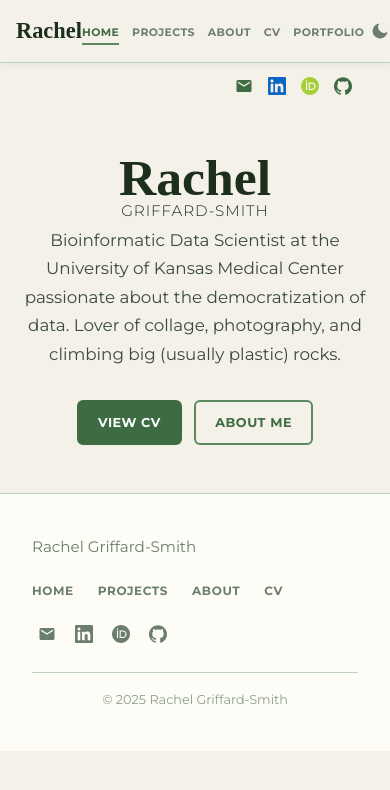
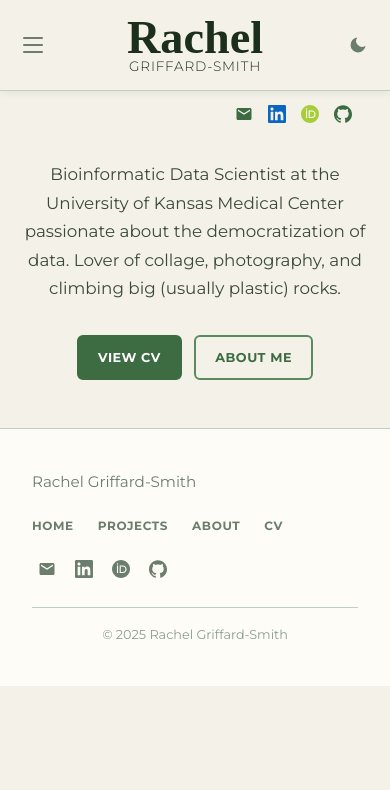
Before and after one commit to rachelgriffard/rachelgriffard.github.io, an Astro site: page / in a window 390 px wide. Built offline with nearby package versions, Linux system fonts and the light colour scheme; Astro itself is replaced by a stand-in of ours; a web font is replaced by a local one.

Commit message:
Update to be more mobile friendly

```diff
--- a/public/css/styles.css
+++ b/public/css/styles.css
@@ -122,33 +122,134 @@ ul {
 .nav-inner {
   max-width: 1000px;
   margin: 0 auto;
-  padding: 0 2rem;
-  display: flex;
+  padding: 1.5rem 2rem;
+  display: grid;
+  grid-template-columns: 1fr auto 1fr;
   align-items: center;
-  justify-content: space-between;
-  height: 62px;
 }
 
 .nav-brand {
+  grid-column: 2;
+  justify-self: center;
   display: flex;
   align-items: center;
   color: var(--green-900);
 }
 
 .nav-brand-name {
+  display: flex;
+  flex-direction: column;
+  align-items: center;
+  font-size: 2.9rem;
+  line-height: 0.85;
+}
+
+.nav-brand-name .signature-first {
   font-family: 'Qwitcher Grypen', cursive;
   font-weight: 700;
-  font-size: 1.7rem;
-  line-height: 1;
+  font-size: 1.7em;
+  line-height: 0.85;
+  color: var(--green-900);
 }
 
-.nav-brand:hover {
+.nav-brand-name .signature-last {
+  font-family: 'Montserrat', sans-serif;
+  font-weight: 300;
+  text-transform: uppercase;
+  letter-spacing: 0.06em;
+  font-size: 0.5em;
+  margin-top: 0.3em;
+  color: var(--green-900);
+}
+
+.nav-brand:hover .signature-first,
+.nav-brand:hover .signature-last {
   color: var(--green-700);
+}
+
+/* ===============================
+   NAV TOGGLE (hamburger)
+   =============================== */
+.nav-menu-wrap {
+  grid-column: 1;
+  justify-self: start;
+  position: relative;
+}
+
+.nav-toggle {
+  display: flex;
+  flex-direction: column;
+  justify-content: center;
+  align-items: center;
+  gap: 5px;
+  width: 34px;
+  height: 34px;
+  background: none;
+  border: none;
+  cursor: pointer;
+  padding: 0.35rem;
+  border-radius: 6px;
+  transition: background var(--ease);
+}
+
+.nav-toggle:hover {
+  background: var(--bg-mist);
+}
+
+.hamburger-line {
+  display: block;
+  width: 20px;
+  height: 2px;
+  background: var(--text-muted);
+  border-radius: 2px;
+  transition: transform var(--ease), opacity var(--ease), background var(--ease);
+}
+
+.nav-toggle:hover .hamburger-line {
+  background: var(--green-700);
+}
+
+.nav-toggle[aria-expanded="true"] .hamburger-line:nth-child(1) {
+  transform: translateY(7px) rotate(45deg);
+}
+
+.nav-toggle[aria-expanded="true"] .hamburger-line:nth-child(2) {
+  opacity: 0;
+}
+
+.nav-toggle[aria-expanded="true"] .hamburger-line:nth-child(3) {
+  transform: translateY(-7px) rotate(-45deg);
+}
+
+/* ===============================
+   NAV DROPDOWN MENU
+   =============================== */
+.nav-menu {
+  position: absolute;
+  top: calc(100% + 0.6rem);
+  left: 0;
+  width: 200px;
+  background: var(--bg-card);
+  border: 1px solid var(--border);
+  border-radius: var(--radius);
+  box-shadow: var(--shadow-lg);
+  opacity: 0;
+  transform: translateY(-6px);
+  visibility: hidden;
+  transition: opacity var(--ease), transform var(--ease), visibility var(--ease);
+  z-index: 95;
+}
+
+.nav-menu.open {
+  opacity: 1;
+  transform: translateY(0);
+  visibility: visible;
 }
 
 .nav-links {
   display: flex;
-  gap: 2rem;
+  flex-direction: column;
+  padding: 0.4rem 0.9rem;
   list-style: none;
 }
 
@@ -158,22 +259,41 @@ ul {
   font-weight: 700;
   color: var(--text-muted);
   text-transform: uppercase;
-  letter-spacing: 0.07em;
-  padding: 0.25rem 0;
-  border-bottom: 2px solid transparent;
-  transition: color var(--ease), border-color var(--ease);
+  letter-spacing: 0.05em;
+  padding: 0.7rem 0;
+  border-bottom: 1px solid var(--border);
+  display: block;
+  transition: color var(--ease);
+}
+
+.nav-links li:last-child a {
+  border-bottom: none;
 }
 
 .nav-links a:hover,
 .nav-links a.active {
   color: var(--green-700);
-  border-bottom-color: var(--green-500);
+}
+
+.nav-backdrop {
+  position: fixed;
+  inset: 0;
+  background: transparent;
+  opacity: 0;
+  pointer-events: none;
+  z-index: 90;
+}
+
+.nav-backdrop.open {
+  pointer-events: auto;
 }
 
 /* ===============================
    THEME TOGGLE
    =============================== */
 .theme-toggle {
+  grid-column: 3;
+  justify-self: end;
   background: none;
   border: none;
   cursor: pointer;
@@ -205,7 +325,7 @@ ul {
    HOME HERO
    =============================== */
 .hero {
-  padding: 5rem 0 4rem;
+  padding: 2.5rem 0 4rem;
   text-align: center;
 }
 
@@ -217,33 +337,6 @@ ul {
   border: 4px solid var(--green-100);
   box-shadow: var(--shadow-md);
   margin: 0 auto 1.5rem;
-}
-
-.hero h1 {
-  display: flex;
-  flex-direction: column;
-  align-items: center;
-  font-size: 2.9rem;
-  line-height: 0.85;
-  margin-bottom: 0.5rem;
-}
-
-.hero h1 .signature-first {
-  font-family: 'Qwitcher Grypen', cursive;
-  font-weight: 700;
-  font-size: 1.7em;
-  line-height: 0.85;
-  color: var(--green-900);
-}
-
-.hero h1 .signature-last {
-  font-family: 'Montserrat', sans-serif;
-  font-weight: 300;
-  text-transform: uppercase;
-  letter-spacing: 0.06em;
-  font-size: 0.5em;
-  margin-top: 0.3em;
-  color: var(--green-900);
 }
 
 .hero .tagline {
@@ -1398,44 +1491,29 @@ ul {
 }
 
 @media (max-width: 640px) {
-  .hero h1 {
-    font-size: 2.25rem;
+  .nav-brand-name {
+    font-size: 2.1rem;
   }
 
-  .nav-links {
-    gap: 1.1rem;
-  }
-
-  .nav-links a {
-    font-size: 0.72rem;
-  }
-
-  .nav-brand-name {
-    font-size: 1.4rem;
+  .nav-inner {
+    padding: 1.1rem 2rem;
   }
 }
 
 @media (max-width: 480px) {
   .nav-inner,
+  .nav-links,
   .container {
-    padding: 0 1rem;
-  }
-
-  .hero h1 {
-    font-size: 1.9rem;
+    padding-left: 1rem;
+    padding-right: 1rem;
   }
 
   .hero {
-    padding: 3.5rem 0 3rem;
+    padding: 2rem 0 3rem;
   }
 
-  .nav-links {
-    gap: 0.8rem;
-  }
-
-  .nav-links a {
-    font-size: 0.68rem;
-    letter-spacing: 0.04em;
+  .nav-brand-name {
+    font-size: 1.7rem;
   }
 
   .post-header h1 {
--- a/src/layouts/BaseLayout.astro
+++ b/src/layouts/BaseLayout.astro
@@ -32,9 +32,20 @@ const pathname = Astro.url.pathname;
   <body>
     <nav class="site-nav">
       <div class="nav-inner">
-        <a href="/" class="nav-brand">
-          <span class="nav-brand-name">Rachel</span>
-        </a>
+        <div class="nav-menu-wrap">
+          <button
+            id="nav-toggle"
+            class="nav-toggle"
+            aria-label="Toggle navigation menu"
+            aria-expanded="false"
+            aria-controls="nav-menu"
+          >
+            <span class="hamburger-line"></span>
+            <span class="hamburger-line"></span>
+            <span class="hamburger-line"></span>
+          </button>
+
+          <div id="nav-menu" class="nav-menu">
             <ul class="nav-links">
               <li>
                 <a href="/" class:list={[{ active: pathname === "/" }]}>Home</a>
@@ -62,6 +73,16 @@ const pathname = Astro.url.pathname;
                 >Portfolio</a>
               </li>
             </ul>
+          </div>
+        </div>
+
+        <a href="/" class="nav-brand">
+          <h1 class="nav-brand-name">
+            <span class="signature-first">Rachel</span>
+            <span class="signature-last">Griffard-Smith</span>
+          </h1>
+        </a>
+
         <button id="theme-toggle" class="theme-toggle" aria-label="Toggle light/dark mode">
           <svg class="icon-sun" viewBox="0 0 24 24" xmlns="http://www.w3.org/2000/svg" aria-hidden="true">
             <path d="M12 17a5 5 0 1 0 0-10 5 5 0 0 0 0 10zm0-13a1 1 0 0 0 1-1V1a1 1 0 0 0-2 0v2a1 1 0 0 0 1 1zm0 16a1 1 0 0 0-1 1v2a1 1 0 0 0 2 0v-2a1 1 0 0 0-1-1zM4.22 5.64a1 1 0 0 0 1.42-1.42L4.22 2.8a1 1 0 0 0-1.42 1.42l1.42 1.42zm15.56 12.72a1 1 0 0 0-1.42 1.42l1.42 1.42a1 1 0 0 0 1.42-1.42l-1.42-1.42zM1 11a1 1 0 0 0 0 2h2a1 1 0 0 0 0-2H1zm20 0a1 1 0 0 0 0 2h2a1 1 0 0 0 0-2h-2zM5.64 19.78a1 1 0 0 0-1.42 1.42l1.42 1.42a1 1 0 0 0 1.42-1.42l-1.42-1.42zm12.72-15.56a1 1 0 0 0 1.42 1.42l1.42-1.42a1 1 0 0 0-1.42-1.42l-1.42 1.42z"/>
@@ -72,6 +93,7 @@ const pathname = Astro.url.pathname;
         </button>
       </div>
     </nav>
+    <div id="nav-backdrop" class="nav-backdrop"></div>
 
     <main>
       <div class="page-contact-bar">
@@ -138,6 +160,32 @@ const pathname = Astro.url.pathname;
           localStorage.setItem('theme', next);
         });
       }
+
+      const navToggle = document.getElementById('nav-toggle');
+      const navMenu = document.getElementById('nav-menu');
+      const navBackdrop = document.getElementById('nav-backdrop');
+
+      function closeNavMenu() {
+        navToggle?.setAttribute('aria-expanded', 'false');
+        navMenu?.classList.remove('open');
+        navBackdrop?.classList.remove('open');
+      }
+
+      function toggleNavMenu() {
+        const isOpen = navMenu?.classList.contains('open');
+        navToggle?.setAttribute('aria-expanded', isOpen ? 'false' : 'true');
+        navMenu?.classList.toggle('open', !isOpen);
+        navBackdrop?.classList.toggle('open', !isOpen);
+      }
+
+      navToggle?.addEventListener('click', toggleNavMenu);
+      navBackdrop?.addEventListener('click', closeNavMenu);
+      navMenu?.addEventListener('click', (e) => {
+        if ((e.target as HTMLElement).tagName === 'A') closeNavMenu();
+      });
+      document.addEventListener('keydown', (e) => {
+        if (e.key === 'Escape') closeNavMenu();
+      });
     </script>
   </body>
 </html>
--- a/src/pages/index.astro
+++ b/src/pages/index.astro
@@ -5,7 +5,6 @@ import BaseLayout from '../layouts/BaseLayout.astro';
 <BaseLayout title="Rachel Griffard-Smith">
   <div class="container">
     <section class="hero">
-      <h1><span class="signature-first">Rachel</span><span class="signature-last">Griffard-Smith</span></h1>
       <p class="bio-short">
         Bioinformatic Data Scientist at the University of Kansas Medical Center passionate about the democratization of data. Lover of
         collage, photography, and climbing big (usually plastic) rocks.
```
Lines whose indentation alone changed are shown as unchanged.
